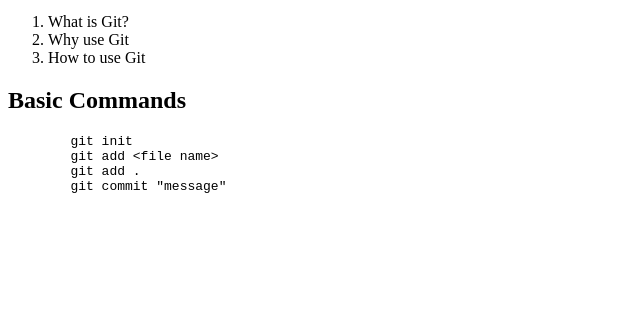
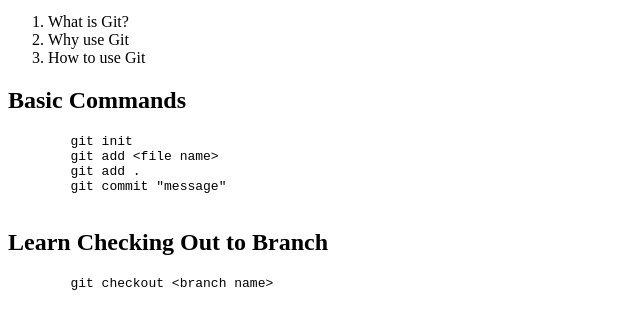
Before and after one commit to Pidot20/git_class, a plain HTML site: page index.html in a window 1280 px wide. Shown: the part 101-430 px from the top of the page, without its empty margins (0-640 px from the left). Drawn offline with Linux system fonts and the light colour scheme.

Commit message:
checkout command

```diff
--- a/index.html
+++ b/index.html
@@ -24,5 +24,11 @@
         git add .
         git commit "message"
     </pre>
+
+    <h2>Learn Checking Out to Branch</h2>
+
+    <pre>
+        git checkout &lt;branch name&gt;
+    </pre>
 </body>
 </html>
```
